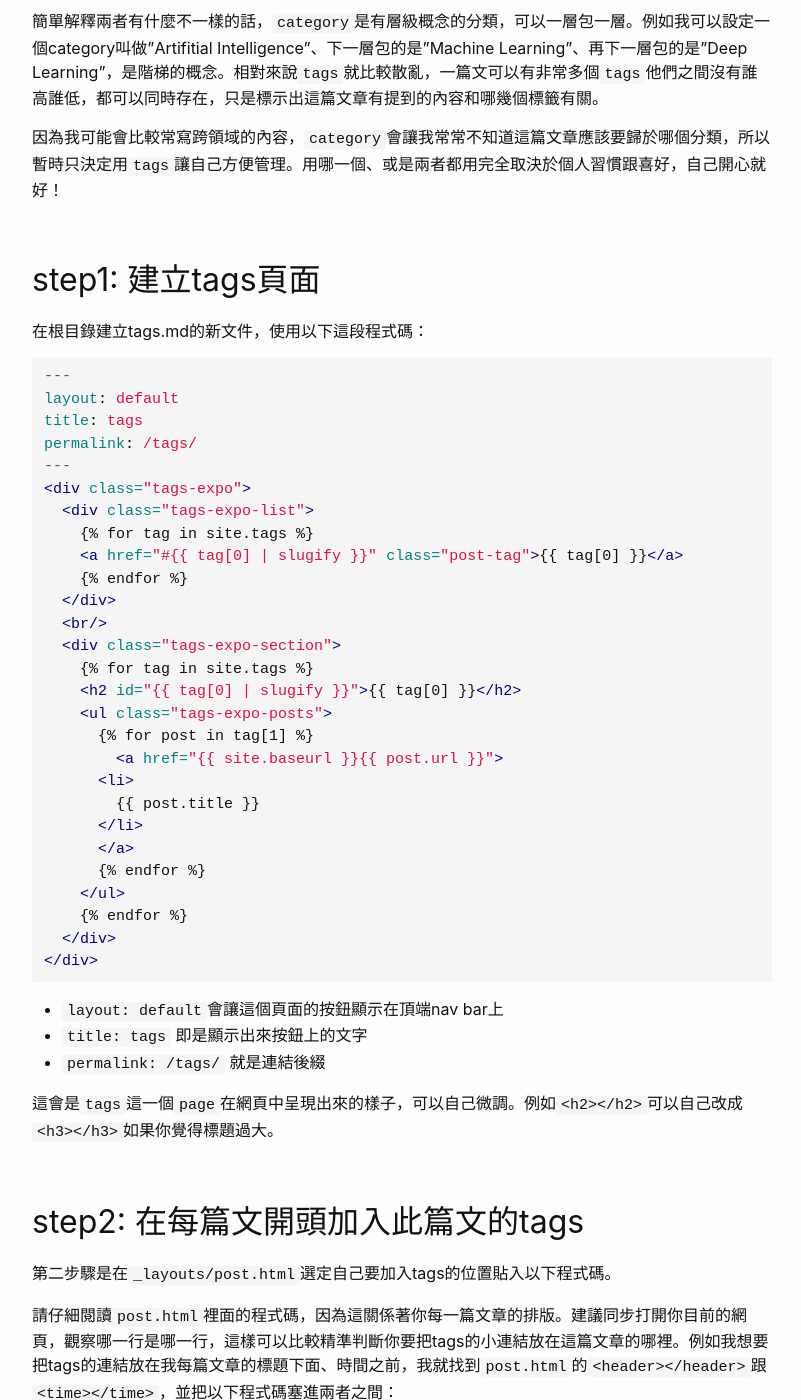
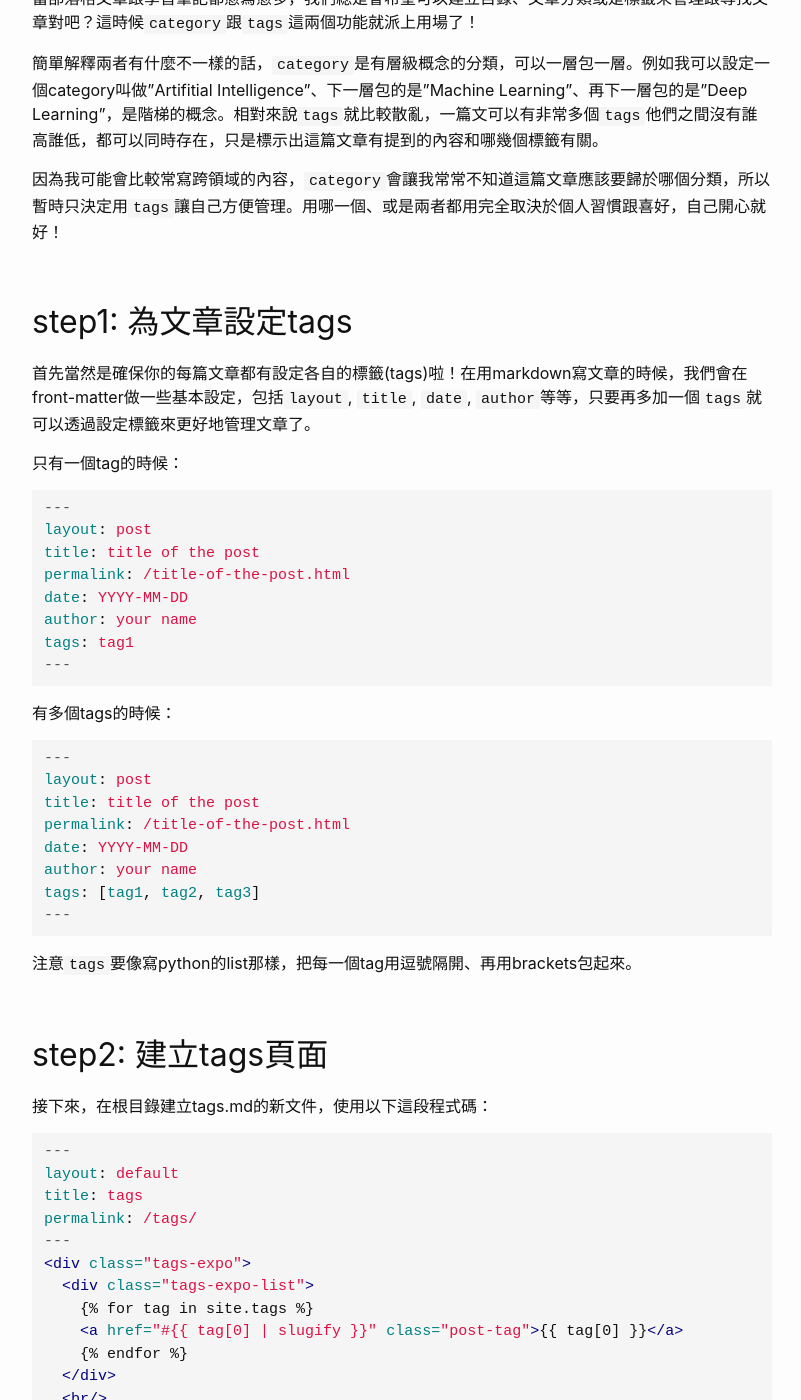
Before and after one commit to yunchipang/yunchipang.github.io, a Jekyll site: the page built from _posts/2020-07-24-adding-tags-and-related-posts.md, in a window 1280 px wide and 1400 px high, scrolled down 281 px. Shown: the whole window, without its empty margins (238-1039 px from the left). Built offline with Jekyll 4.4.1, drawn with Linux system fonts in a browser that asks for light colours; some of the changed text lies outside the part shown.

Commit message:
update _posts/2020-07-24-adding-tags-and-related-posts.md

````diff
--- a/_posts/2020-07-24-adding-tags-and-related-posts.md
+++ b/_posts/2020-07-24-adding-tags-and-related-posts.md
@@ -14,8 +14,42 @@
 
 <br/>
 
-## step1: 建立tags頁面
-在根目錄建立tags.md的新文件，使用以下這段程式碼：
+## step1: 為文章設定tags
+首先當然是確保你的每篇文章都有設定各自的標籤(tags)啦！在用markdown寫文章的時候，我們會在front-matter做一些基本設定，包括`layout`, `title`, `date`, `author`等等，只要再多加一個`tags`就可以透過設定標籤來更好地管理文章了。
+
+只有一個tag的時候：
+
+```md
+---
+layout: post
+title: title of the post
+permalink: /title-of-the-post.html
+date: YYYY-MM-DD
+author: your name
+tags: tag1
+---
+```
+
+有多個tags的時候：
+
+```md
+---
+layout: post
+title: title of the post
+permalink: /title-of-the-post.html
+date: YYYY-MM-DD
+author: your name
+tags: [tag1, tag2, tag3]
+---
+```
+
+注意`tags`要像寫python的list那樣，把每一個tag用逗號隔開、再用brackets包起來。
+
+
+<br/>
+
+## step2: 建立tags頁面
+接下來，在根目錄建立tags.md的新文件，使用以下這段程式碼：
 
 {% raw %}
 ```md
@@ -57,8 +91,8 @@
 
 <br/>
 
-## step2: 在每篇文開頭加入此篇文的tags
-第二步驟是在`_layouts/post.html`選定自己要加入tags的位置貼入以下程式碼。
+## step3: 在每篇文開頭加入此篇文的tags
+在`_layouts/post.html`選定自己要加入tags的位置貼入以下程式碼。
 
 請仔細閱讀`post.html`裡面的程式碼，因為這關係著你每一篇文章的排版。建議同步打開你目前的網頁，觀察哪一行是哪一行，這樣可以比較精準判斷你要把tags的小連結放在這篇文章的哪裡。例如我想要把tags的連結放在我每篇文章的標題下面、時間之前，我就找到`post.html`的`<header></header>`跟`<time></time>`，並把以下程式碼塞進兩者之間：
 
````
Also changed, not shown: other parts of _posts/2020-07-24-adding-tags-and-related-posts.md (+2 -2 lines).
